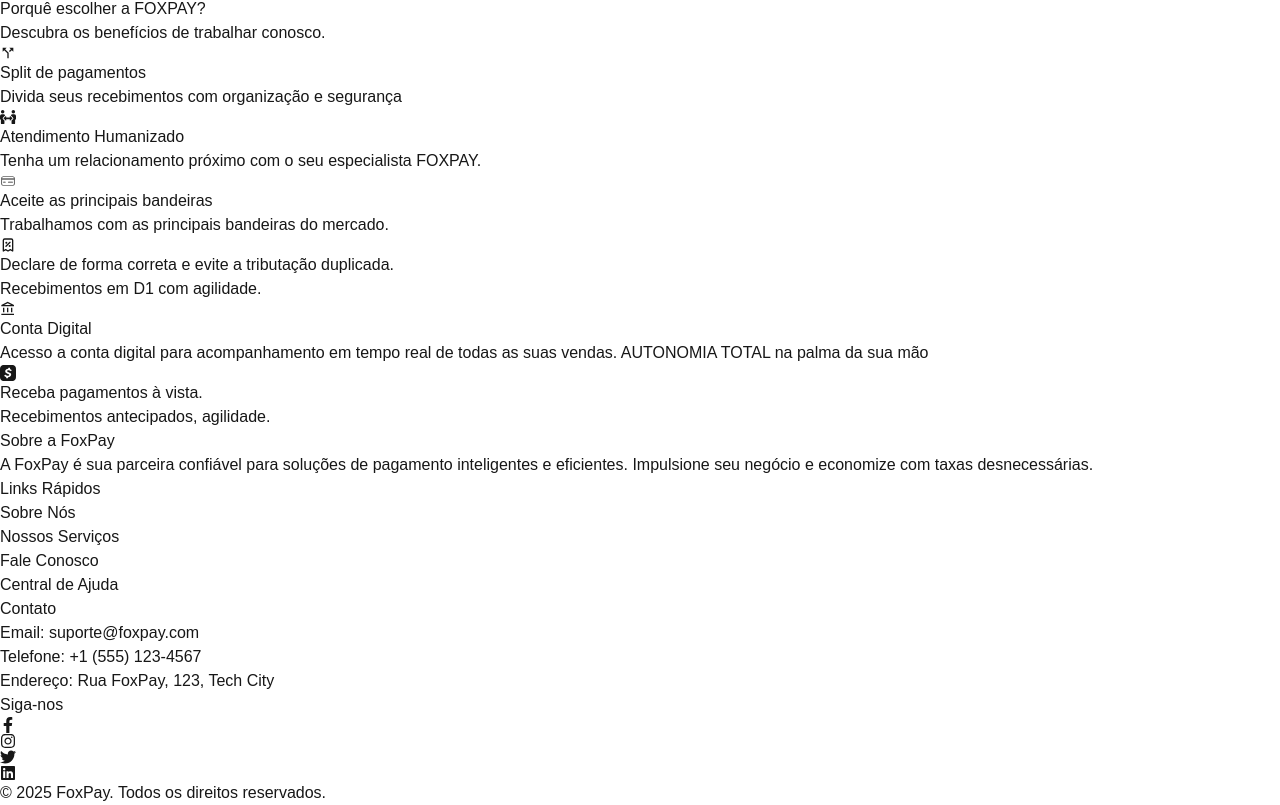
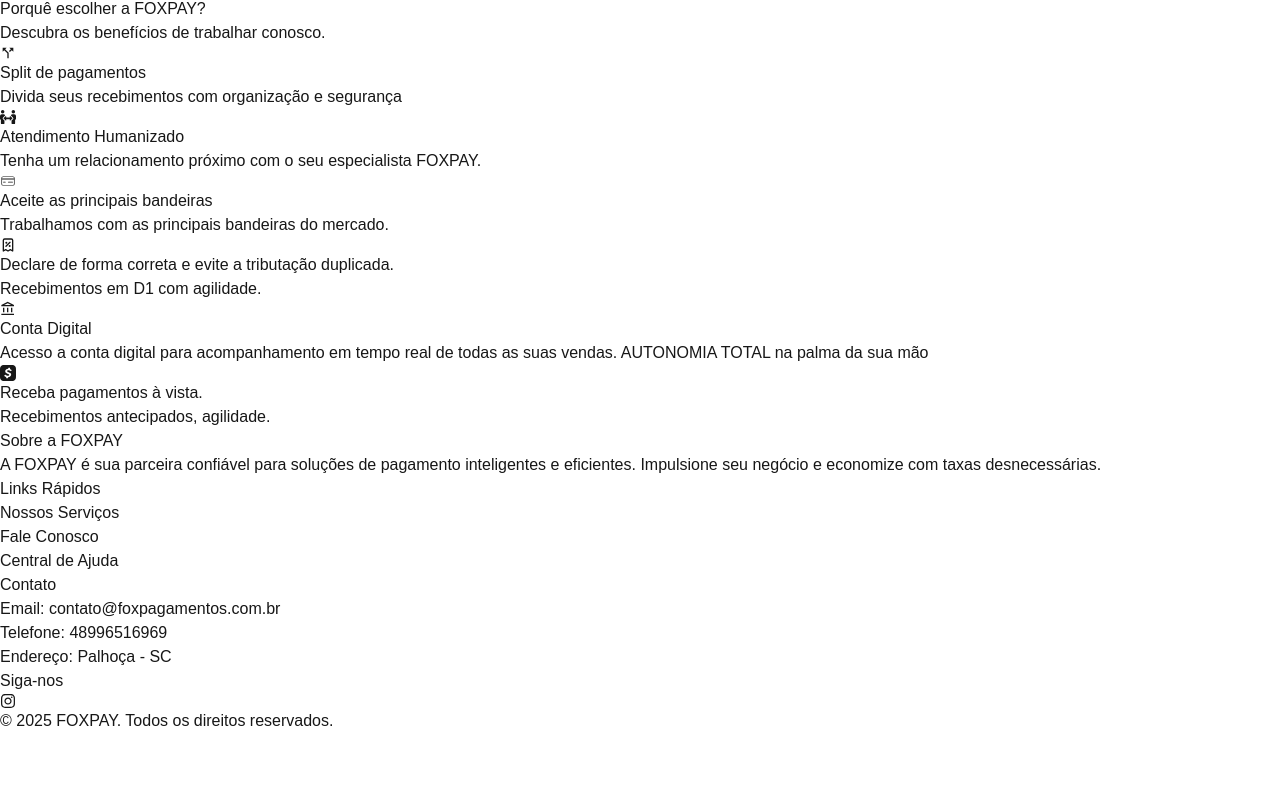
Before and after one commit to ramlow07/foxpay, a Next.js app: page / in a window 1280 px wide. Shown: the part 2301-3106 px from the top of the page. After the commit the page ends 3034 px from the top, so only its background shows below. Built offline with nearby package versions, Linux system fonts and the light colour scheme.

Commit message:
updating addres and contact information on footer

```diff
--- a/src/app/components/Footer.tsx
+++ b/src/app/components/Footer.tsx
@@ -14,9 +14,9 @@
         <div className="grid grid-cols-1 sm:grid-cols-2 lg:grid-cols-4 gap-6">
           {/* About Us */}
           <div>
-            <h3 className="text-lg font-semibold mb-4">Sobre a FoxPay</h3>
+            <h3 className="text-lg font-semibold mb-4">Sobre a FOXPAY</h3>
             <p className="text-white">
-              A FoxPay é sua parceira confiável para soluções de pagamento
+              A FOXPAY é sua parceira confiável para soluções de pagamento
               inteligentes e eficientes. Impulsione seu negócio e economize com
               taxas desnecessárias.
             </p>
@@ -28,15 +28,7 @@
             <ul>
               <li className="mb-2">
                 <a
-                  href="#about"
-                  className="hover:text-orange-500 transition-colors"
-                >
-                  Sobre Nós
-                </a>
-              </li>
-              <li className="mb-2">
-                <a
-                  href="#services"
+                  href="https://wa.me/5548996516969?text=Ol%C3%A1!%20Vim%20do%20site%20da%20FoxPay%20e%20gostaria%20de%20saber%20mais."
                   className="hover:text-orange-500 transition-colors"
                 >
                   Nossos Serviços
@@ -44,7 +36,7 @@
               </li>
               <li className="mb-2">
                 <a
-                  href="#contact"
+                  href="https://wa.me/5548996516969?text=Ol%C3%A1!%20Vim%20do%20site%20da%20FoxPay%20e%20gostaria%20de%20saber%20mais."
                   className="hover:text-orange-500 transition-colors"
                 >
                   Fale Conosco
@@ -52,7 +44,7 @@
               </li>
               <li>
                 <a
-                  href="#help"
+                  href="https://wa.me/5548996516969?text=Ol%C3%A1!%20Vim%20do%20site%20da%20FoxPay%20e%20gostaria%20de%20saber%20mais."
                   className="hover:text-orange-500 transition-colors"
                 >
                   Central de Ajuda
@@ -65,9 +57,9 @@
           <div>
             <h3 className="text-lg font-semibold mb-4">Contato</h3>
             <ul>
-              <li className="mb-2">Email: suporte@foxpay.com</li>
-              <li className="mb-2">Telefone: +1 (555) 123-4567</li>
-              <li>Endereço: Rua FoxPay, 123, Tech City</li>
+              <li className="mb-2">Email: contato@foxpagamentos.com.br</li>
+              <li className="mb-2">Telefone: 48996516969</li>
+              <li>Endereço: Palhoça - SC</li>
             </ul>
           </div>
 
@@ -76,36 +68,12 @@
             <h3 className="text-lg font-semibold mb-4">Siga-nos</h3>
             <div className="flex space-x-4">
               <a
-                href="https://facebook.com"
-                target="_blank"
-                rel="noopener noreferrer"
-                className="text-gray-400 hover:text-orange-500 transition-colors"
-              >
-                <FaFacebookF className="w-6 h-6" />
-              </a>
-              <a
-                href="https://instagram.com"
+                href="https://www.instagram.com/foxpayy?igsh=eGUydjR6anJseGI2"
                 target="_blank"
                 rel="noopener noreferrer"
                 className="text-gray-400 hover:text-orange-500 transition-colors"
               >
                 <FaInstagram className="w-6 h-6" />
-              </a>
-              <a
-                href="https://twitter.com"
-                target="_blank"
-                rel="noopener noreferrer"
-                className="text-gray-400 hover:text-orange-500 transition-colors"
-              >
-                <FaTwitter className="w-6 h-6" />
-              </a>
-              <a
-                href="https://linkedin.com"
-                target="_blank"
-                rel="noopener noreferrer"
-                className="text-gray-400 hover:text-orange-500 transition-colors"
-              >
-                <FaLinkedin className="w-6 h-6" />
               </a>
             </div>
           </div>
@@ -114,7 +82,7 @@
         {/* Footer Bottom */}
         <div className="border-t border-gray-700 mt-8 pt-4 text-center">
           <p className="text-gray-400 text-sm">
-            © {new Date().getFullYear()} FoxPay. Todos os direitos reservados.
+            © {new Date().getFullYear()} FOXPAY. Todos os direitos reservados.
           </p>
         </div>
       </div>
```
